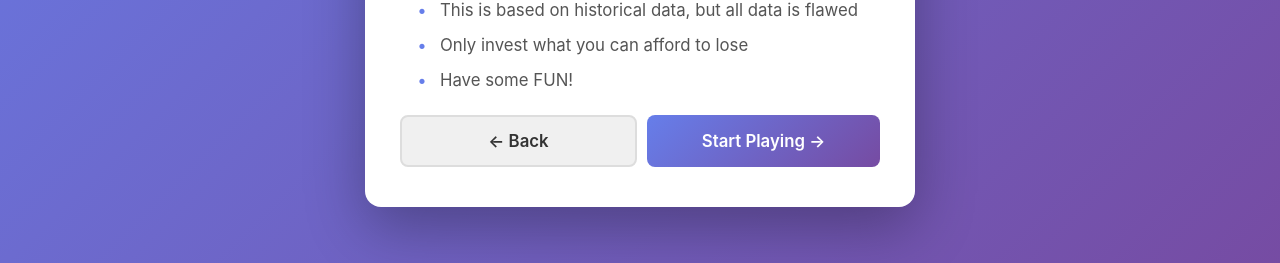
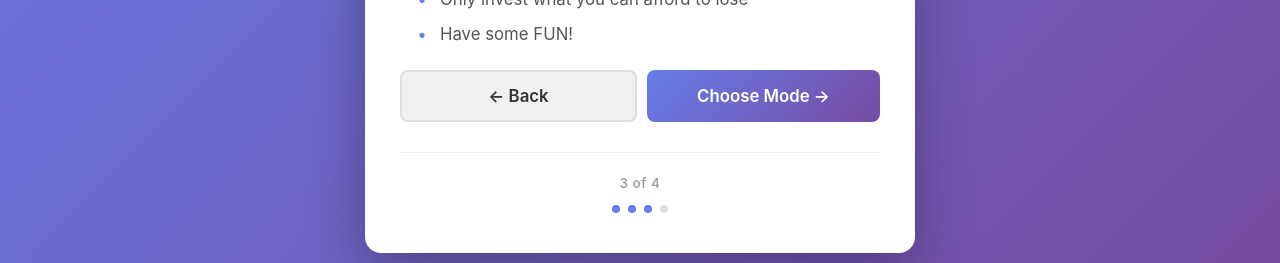
Before and after one commit to crobs808/stock-time-travel, a React (Vite) app: page /pro-tips in a window 1280 px wide. Shown: the part 510-773 px from the top of the page. Built offline with nearby package versions, Linux system fonts and the light colour scheme.

Commit message:
fix opening screens

```diff
--- a/src/pages/ModeSelection.jsx
+++ b/src/pages/ModeSelection.jsx
@@ -34,6 +34,16 @@ export default function ModeSelection() {
           </button>
         </div>
       </div>
+
+      <div className="progress-indicator">
+        <span className="progress-text">4 of 4</span>
+        <div className="progress-dots">
+          <div className="dot active"></div>
+          <div className="dot active"></div>
+          <div className="dot active"></div>
+          <div className="dot active"></div>
+        </div>
+      </div>
     </div>
   );
 }
--- a/src/pages/Opening.jsx
+++ b/src/pages/Opening.jsx
@@ -7,8 +7,8 @@ export default function Opening() {
   const setCurrentScreen = useGameStore((state) => state.setCurrentScreen);
 
   const handleStart = () => {
-    setCurrentScreen('mode-selection');
-    navigate('/mode-selection');
+    setCurrentScreen('rules');
+    navigate('/rules');
   };
 
   return (
@@ -26,6 +26,16 @@ export default function Opening() {
         <button className="start-button" onClick={handleStart}>
           Start Game
         </button>
+
+        <div className="progress-indicator">
+          <span className="progress-text">1 of 4</span>
+          <div className="progress-dots">
+            <div className="dot active"></div>
+            <div className="dot"></div>
+            <div className="dot"></div>
+            <div className="dot"></div>
+          </div>
+        </div>
       </div>
     </div>
   );
--- a/src/pages/ProTips.jsx
+++ b/src/pages/ProTips.jsx
@@ -12,10 +12,8 @@ export default function ProTips() {
   };
 
   const handleStart = () => {
-    const startGame = useGameStore.getState().startGame;
-    startGame('middle');
-    setCurrentScreen('game');
-    navigate('/game');
+    setCurrentScreen('mode-selection');
+    navigate('/mode-selection');
   };
 
   return (
@@ -41,8 +39,18 @@ export default function ProTips() {
             ← Back
           </button>
           <button className="primary-button" onClick={handleStart}>
-            Start Playing →
+            Choose Mode →
           </button>
+        </div>
+
+        <div className="progress-indicator">
+          <span className="progress-text">3 of 4</span>
+          <div className="progress-dots">
+            <div className="dot active"></div>
+            <div className="dot active"></div>
+            <div className="dot active"></div>
+            <div className="dot"></div>
+          </div>
         </div>
       </div>
     </div>
--- a/src/pages/Rules.jsx
+++ b/src/pages/Rules.jsx
@@ -38,6 +38,16 @@ export default function Rules() {
             Next →
           </button>
         </div>
+
+        <div className="progress-indicator">
+          <span className="progress-text">2 of 4</span>
+          <div className="progress-dots">
+            <div className="dot active"></div>
+            <div className="dot active"></div>
+            <div className="dot"></div>
+            <div className="dot"></div>
+          </div>
+        </div>
       </div>
     </div>
   );
--- a/src/styles/screens.css
+++ b/src/styles/screens.css
@@ -334,3 +334,39 @@ body {
     font-size: 0.9em;
   }
 }
+
+/* Progress Indicator */
+.progress-indicator {
+  display: flex;
+  flex-direction: column;
+  align-items: center;
+  gap: 12px;
+  margin-top: 30px;
+  padding-top: 20px;
+  border-top: 1px solid #eee;
+}
+
+.progress-text {
+  font-size: 0.85em;
+  color: #999;
+  font-weight: 500;
+  letter-spacing: 0.5px;
+}
+
+.progress-dots {
+  display: flex;
+  gap: 8px;
+  justify-content: center;
+}
+
+.dot {
+  width: 8px;
+  height: 8px;
+  border-radius: 50%;
+  background-color: #ddd;
+  transition: background-color 0.3s ease;
+}
+
+.dot.active {
+  background-color: #667eea;
+}
```
Also changed, not shown: public/img/jay.jpg (added).
